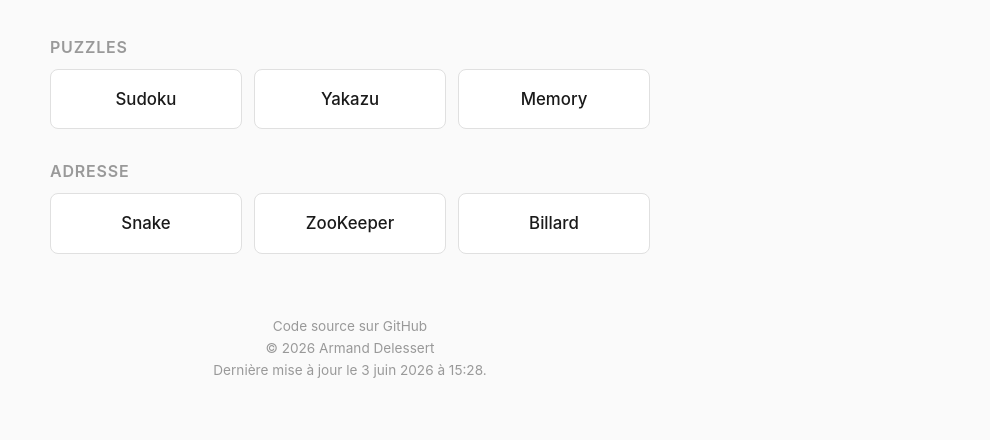
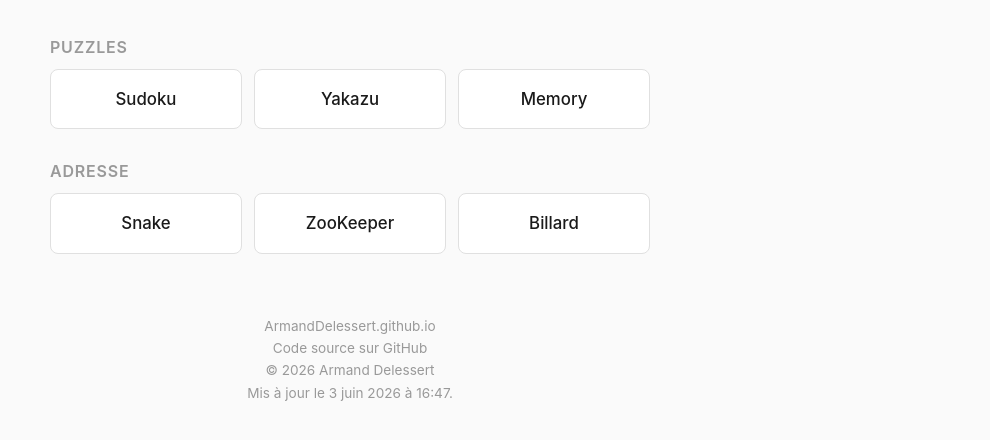
Before and after one commit to ArmandDelessert/Web-Games, a plain HTML site: page index.html in a window 1280 px wide. Shown: the part 116-556 px from the top of the page, without its empty margins (290-1280 px from the left). Drawn offline with Linux system fonts and the light colour scheme.

Commit message:
Update footer

```diff
--- a/index.html
+++ b/index.html
@@ -200,6 +200,17 @@
       flex-direction: column;
       gap: 0.4rem;
     }
+    .footer-links {
+      display: flex;
+      align-items: center;
+      justify-content: center;
+      flex-wrap: wrap;
+      gap: 0.4rem 0.75rem;
+    }
+    .footer-sep { color: var(--color-border); }
+    footer a { color: var(--color-muted); text-decoration: none; }
+    footer a:hover { text-decoration: underline; }
+    .footer-copyright, .footer-version { color: var(--color-muted); }
 
     footer a {
       color: var(--color-muted);
@@ -250,13 +261,18 @@
       <div id="history-list"></div>
     </section>
   </main>
+
   <footer>
+    <div class="footer-links">
+      <a href="https://armanddelessert.github.io/">ArmandDelessert.github.io</a>
+    </div>
     <p class="footer-source">
       <a href="https://github.com/ArmandDelessert/Web-Games">Code source sur GitHub</a>
     </p>
     <p class="footer-copyright">© <span id="footer-year"></span> Armand Delessert</p>
     <p class="footer-version" id="footer-version"></p>
   </footer>
+
   <script>
     if ('serviceWorker' in navigator) {
       navigator.serviceWorker.register('sw.js');
@@ -401,9 +417,10 @@
         var dateStr = d.toLocaleDateString('fr-CH', { day: 'numeric', month: 'long', year: 'numeric' });
         var timeStr = d.toLocaleTimeString('fr-CH', { hour: '2-digit', minute: '2-digit' });
         document.getElementById('footer-version').textContent =
-          'Dernière mise à jour le ' + dateStr + ' à ' + timeStr + '.';
+          'Mis à jour le ' + dateStr + ' à ' + timeStr + '.';
       })
-      .catch(function () { });
+      .catch(function () {});
+
   </script>
 </body>
 
--- a/version.json
+++ b/version.json
@@ -1 +1 @@
-{"date": "2026-06-03T15:28:55Z"}
+{"date": "2026-06-03T16:47:27Z"}
```
